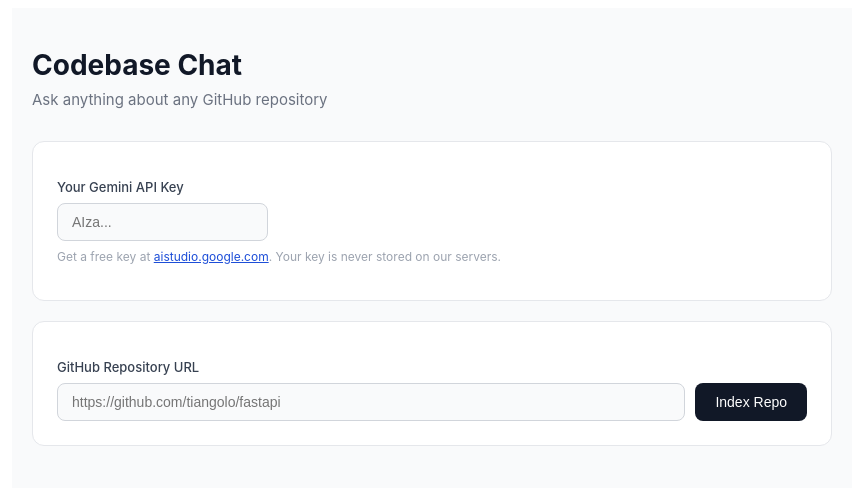
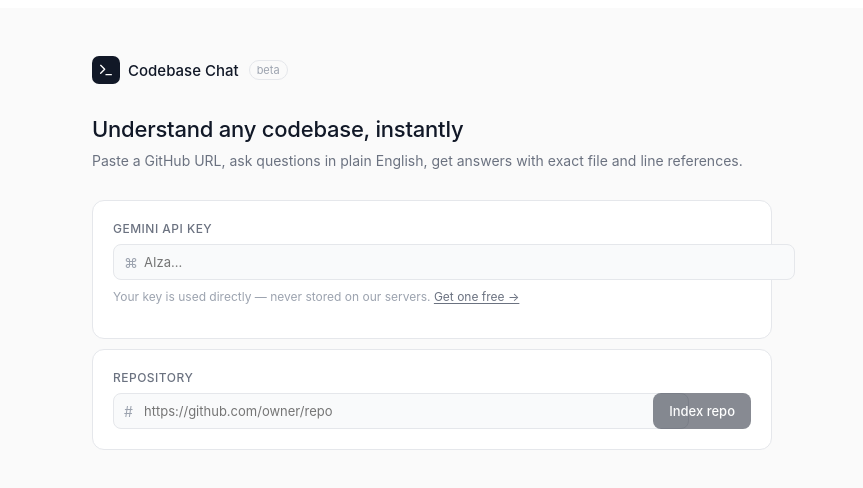
Before and after one commit to yaswanth891/codebase-chat, a React app in the folder frontend/: page / in a window 1280 px wide. Shown: the top 488 px of the page, without its empty margins (208-1071 px from the left). Built offline with nearby package versions, Linux system fonts and the light colour scheme; the HTML template or start-up script is replaced by a standard one.

Commit message:
Redesign UI - clean minimal layout

```diff
--- a/frontend/src/App.jsx
+++ b/frontend/src/App.jsx
@@ -16,7 +16,6 @@ export default function App() {
     if (!githubUrl.trim() || !apiKey.trim()) return
     setIndexStatus("loading")
     setIndexInfo(null)
-
     try {
       const res = await axios.post(`${API}/index-github`, {
         github_url: githubUrl,
@@ -30,25 +29,23 @@ export default function App() {
     }
   }
 
-  async function handleAsk() {
-    if (!question.trim() || asking) return
-
-    const userMessage = { role: "user", text: question }
+  async function handleAsk(text) {
+    const q = text || question
+    if (!q.trim() || asking) return
+    const userMessage = { role: "user", text: q }
     setMessages(prev => [...prev, userMessage])
     setQuestion("")
     setAsking(true)
-
     try {
       const res = await axios.post(`${API}/query`, {
-        question,
+        question: q,
         api_key: apiKey
       })
-      const botMessage = {
+      setMessages(prev => [...prev, {
         role: "bot",
         text: res.data.answer,
         sources: res.data.sources
-      }
-      setMessages(prev => [...prev, botMessage])
+      }])
     } catch (err) {
       setMessages(prev => [...prev, {
         role: "bot",
@@ -67,78 +64,137 @@ export default function App() {
     }
   }
 
+  const suggestions = [
+    "How does routing work?",
+    "What is the request lifecycle?",
+    "How are errors handled?",
+  ]
+
   return (
-    <div style={styles.container}>
-      <div style={styles.header}>
-        <h1 style={styles.title}>Codebase Chat</h1>
-        <p style={styles.subtitle}>Ask anything about any GitHub repository</p>
+    <div style={s.page}>
+      <div style={s.app}>
+
+        {/* Logo */}
+        <div style={s.logo}>
+          <div style={s.logoIcon}>
+            <svg width="16" height="16" viewBox="0 0 24 24" fill="none" stroke="currentColor" strokeWidth="2" strokeLinecap="round" strokeLinejoin="round">
+              <polyline points="4 17 10 11 4 5"/><line x1="12" y1="19" x2="20" y2="19"/>
+            </svg>
+          </div>
+          <span style={s.logoName}>Codebase Chat</span>
+          <span style={s.badge}>beta</span>
         </div>
 
-      {/* API Key Section */}
-      <div style={styles.card}>
-        <p style={styles.label}>Your Gemini API Key</p>
+        {/* Hero */}
+        <div style={s.hero}>
+          <h1 style={s.h1}>Understand any codebase, instantly</h1>
+          <p style={s.sub}>Paste a GitHub URL, ask questions in plain English, get answers with exact file and line references.</p>
+        </div>
+
+        {/* API Key */}
+        <div style={s.card}>
+          <div style={s.label}>Gemini API key</div>
+          <div style={s.inputWrap}>
+            <span style={s.inputIcon}>⌘</span>
             <input
-          style={styles.input}
+              style={s.input}
+              type="password"
               placeholder="AIza..."
               value={apiKey}
               onChange={e => setApiKey(e.target.value)}
-          type="password"
             />
-        <p style={styles.hint}>
-          Get a free key at <a href="https://aistudio.google.com" target="_blank" rel="noreferrer" style={styles.link}>aistudio.google.com</a>. Your key is never stored on our servers.
+          </div>
+          <p style={s.hint}>
+            Your key is used directly — never stored on our servers.{" "}
+            <a href="https://aistudio.google.com" target="_blank" rel="noreferrer" style={s.link}>
+              Get one free →
+            </a>
           </p>
         </div>
 
-      {/* Index Section */}
-      <div style={styles.card}>
-        <p style={styles.label}>GitHub Repository URL</p>
-        <div style={styles.row}>
+        {/* Index */}
+        <div style={s.card}>
+          <div style={s.label}>Repository</div>
+          <div style={s.row}>
+            <div style={s.inputWrap}>
+              <span style={s.inputIcon}>#</span>
               <input
-            style={styles.input}
-            placeholder="https://github.com/tiangolo/fastapi"
+                style={s.input}
+                type="text"
+                placeholder="https://github.com/owner/repo"
                 value={githubUrl}
                 onChange={e => setGithubUrl(e.target.value)}
                 disabled={indexStatus === "loading"}
               />
+            </div>
             <button
-            style={{ ...styles.button, opacity: indexStatus === "loading" ? 0.6 : 1 }}
+              style={{ ...s.btn, opacity: (indexStatus === "loading" || !apiKey.trim()) ? 0.5 : 1 }}
               onClick={handleIndex}
               disabled={indexStatus === "loading" || !apiKey.trim()}
             >
-            {indexStatus === "loading" ? "Indexing..." : "Index Repo"}
+              {indexStatus === "loading" ? "Indexing..." : "Index repo"}
             </button>
           </div>
 
           {indexStatus === "loading" && (
-          <p style={styles.statusBlue}>Cloning and indexing — this takes 1-2 minutes...</p>
+            <p style={s.statusText}>Cloning and indexing — takes 1–2 minutes...</p>
           )}
           {indexStatus === "success" && indexInfo && (
-          <p style={styles.statusGreen}>
-            ✓ Indexed {indexInfo.total_chunks} functions across {indexInfo.files_indexed} files in {indexInfo.repo}
+            <p style={s.statusText}>
+              ✓ Indexed {indexInfo.total_chunks} functions across {indexInfo.files_indexed} files in <strong>{indexInfo.repo}</strong>
             </p>
           )}
           {indexStatus === "error" && (
-          <p style={styles.statusRed}>Failed to index. Check your API key and GitHub URL.</p>
+            <p style={{ ...s.statusText, color: "#dc2626" }}>
+              Could not index. Check your API key and make sure the repo is public.
+            </p>
           )}
         </div>
 
-      {/* Chat Section */}
+        {/* Stats */}
+        {indexStatus === "success" && indexInfo && (
+          <div style={s.stats}>
+            {[
+              { val: indexInfo.total_chunks, label: "Functions indexed" },
+              { val: indexInfo.files_indexed, label: "Files scanned" },
+              { val: indexInfo.repo, label: "Active repo" },
+            ].map((stat, i) => (
+              <div key={i} style={s.stat}>
+                <div style={s.statVal}>{stat.val}</div>
+                <div style={s.statLabel}>{stat.label}</div>
+              </div>
+            ))}
+          </div>
+        )}
+
+        {/* Chat */}
         {indexStatus === "success" && (
-        <div style={styles.card}>
-          <div style={styles.messages}>
+          <div style={s.card}>
+
+            {/* Messages */}
+            <div style={s.chatArea}>
               {messages.length === 0 && (
-              <p style={styles.emptyChat}>
-                Ask anything — "How does routing work?", "What does X function do?"
-              </p>
+                <div style={s.emptyState}>
+                  <p style={s.emptyText}>Ask anything about the codebase</p>
+                  <div style={s.suggestions}>
+                    {suggestions.map((q, i) => (
+                      <button key={i} style={s.suggestion} onClick={() => handleAsk(q)}>
+                        {q}
+                      </button>
+                    ))}
+                  </div>
+                </div>
               )}
               {messages.map((msg, i) => (
-              <div key={i} style={msg.role === "user" ? styles.userMsg : styles.botMsg}>
-                <p style={styles.msgText}>{msg.text}</p>
+                <div key={i} style={msg.role === "user" ? s.msgUser : s.msgBot}>
+                  <div style={msg.role === "user" ? s.bubbleUser : s.bubbleBot}>
+                    {msg.text}
+                  </div>
                   {msg.sources && msg.sources.length > 0 && (
-                  <div style={styles.sources}>
-                    {msg.sources.map((s, j) => (
-                      <span key={j} style={styles.sourceChip}>
-                        {s.file.split("/").pop()} :: {s.function_name}() line {s.start_line}
+                    <div style={s.citations}>
+                      {msg.sources.map((src, j) => (
+                        <span key={j} style={s.cite}>
+                          {src.file.split("/").pop()} · {src.function_name}() line {src.start_line}
                         </span>
                       ))}
                     </div>
@@ -146,24 +202,31 @@ export default function App() {
                 </div>
               ))}
               {asking && (
-              <div style={styles.botMsg}>
-                <p style={styles.msgText}>Thinking...</p>
+                <div style={s.msgBot}>
+                  <div style={s.bubbleBot}>Thinking...</div>
                 </div>
               )}
             </div>
 
-          <div style={styles.row}>
+            <div style={s.divider} />
+
+            {/* Input */}
+            <div style={s.row}>
+              <div style={s.inputWrap}>
+                <span style={s.inputIcon}>›</span>
                 <input
-              style={styles.input}
-              placeholder="Ask a question about the codebase..."
+                  style={s.input}
+                  type="text"
+                  placeholder="Ask anything about the codebase..."
                   value={question}
                   onChange={e => setQuestion(e.target.value)}
                   onKeyDown={handleKeyDown}
                   disabled={asking}
                 />
+              </div>
               <button
-              style={{ ...styles.button, opacity: asking ? 0.6 : 1 }}
-              onClick={handleAsk}
+                style={{ ...s.btn, opacity: asking ? 0.5 : 1 }}
+                onClick={() => handleAsk()}
                 disabled={asking}
               >
                 Ask
@@ -171,79 +234,234 @@ export default function App() {
             </div>
           </div>
         )}
+
+      </div>
     </div>
   )
 }
 
-const styles = {
-  container: {
-    maxWidth: "800px",
+const s = {
+  page: {
+    backgroundColor: "#fafafa",
+    minHeight: "100vh",
+    padding: "0 16px",
+  },
+  app: {
+    maxWidth: "680px",
     margin: "0 auto",
-    padding: "40px 20px",
-    fontFamily: "-apple-system, BlinkMacSystemFont, 'Segoe UI', sans-serif",
-    backgroundColor: "#f9fafb",
-    minHeight: "100vh",
+    padding: "48px 0 80px",
+    fontFamily: "-apple-system, BlinkMacSystemFont, 'Inter', 'Segoe UI', sans-serif",
   },
-  header: { marginBottom: "32px" },
-  title: { fontSize: "28px", fontWeight: "700", color: "#111827", margin: "0 0 8px" },
-  subtitle: { fontSize: "15px", color: "#6b7280", margin: 0 },
+  logo: {
+    display: "flex",
+    alignItems: "center",
+    gap: "8px",
+    marginBottom: "32px",
+  },
+  logoIcon: {
+    width: "28px",
+    height: "28px",
+    backgroundColor: "#111827",
+    borderRadius: "7px",
+    display: "flex",
+    alignItems: "center",
+    justifyContent: "center",
+    color: "#ffffff",
+  },
+  logoName: {
+    fontSize: "15px",
+    fontWeight: "500",
+    color: "#111827",
+  },
+  badge: {
+    fontSize: "11px",
+    padding: "2px 7px",
+    borderRadius: "20px",
+    border: "1px solid #e5e7eb",
+    color: "#9ca3af",
+    marginLeft: "2px",
+  },
+  hero: { marginBottom: "28px" },
+  h1: {
+    fontSize: "22px",
+    fontWeight: "500",
+    color: "#111827",
+    margin: "0 0 8px",
+    letterSpacing: "-0.01em",
+  },
+  sub: {
+    fontSize: "14px",
+    color: "#6b7280",
+    lineHeight: "1.6",
+    margin: 0,
+  },
   card: {
     backgroundColor: "#ffffff",
     border: "1px solid #e5e7eb",
     borderRadius: "12px",
-    padding: "24px",
-    marginBottom: "20px",
+    padding: "20px",
+    marginBottom: "10px",
   },
-  label: { fontSize: "13px", fontWeight: "500", color: "#374151", marginBottom: "8px" },
-  hint: { fontSize: "12px", color: "#9ca3af", marginTop: "8px" },
-  link: { color: "#1d4ed8" },
-  row: { display: "flex", gap: "10px" },
+  label: {
+    fontSize: "12px",
+    fontWeight: "500",
+    color: "#6b7280",
+    marginBottom: "8px",
+    textTransform: "uppercase",
+    letterSpacing: "0.04em",
+  },
+  inputWrap: { position: "relative", flex: 1 },
+  inputIcon: {
+    position: "absolute",
+    left: "11px",
+    top: "50%",
+    transform: "translateY(-50%)",
+    fontSize: "14px",
+    color: "#9ca3af",
+    pointerEvents: "none",
+  },
   input: {
-    flex: 1,
-    padding: "10px 14px",
-    fontSize: "14px",
-    border: "1px solid #d1d5db",
+    width: "100%",
+    padding: "9px 12px 9px 30px",
+    fontSize: "13px",
+    border: "1px solid #e5e7eb",
     borderRadius: "8px",
+    backgroundColor: "#f9fafb",
+    color: "#111827",
     outline: "none",
-    backgroundColor: "#f9fafb",
+    fontFamily: "inherit",
   },
-  button: {
-    padding: "10px 20px",
-    fontSize: "14px",
+  hint: {
+    fontSize: "12px",
+    color: "#9ca3af",
+    marginTop: "8px",
+    lineHeight: "1.5",
+  },
+  link: {
+    color: "#6b7280",
+    textDecoration: "underline",
+    textUnderlineOffset: "2px",
+  },
+  row: { display: "flex", gap: "8px" },
+  btn: {
+    padding: "9px 16px",
+    fontSize: "13px",
     fontWeight: "500",
     backgroundColor: "#111827",
     color: "#ffffff",
     border: "none",
     borderRadius: "8px",
     cursor: "pointer",
+    whiteSpace: "nowrap",
+    fontFamily: "inherit",
   },
-  statusBlue: { fontSize: "13px", color: "#1d4ed8", marginTop: "10px" },
-  statusGreen: { fontSize: "13px", color: "#15803d", marginTop: "10px" },
-  statusRed: { fontSize: "13px", color: "#dc2626", marginTop: "10px" },
-  messages: { minHeight: "200px", maxHeight: "400px", overflowY: "auto", marginBottom: "16px" },
-  emptyChat: { fontSize: "13px", color: "#9ca3af", textAlign: "center", marginTop: "80px" },
-  userMsg: {
+  statusText: {
+    fontSize: "13px",
+    color: "#6b7280",
+    marginTop: "10px",
+    lineHeight: "1.5",
+  },
+  stats: {
+    display: "grid",
+    gridTemplateColumns: "repeat(3, 1fr)",
+    gap: "8px",
+    marginBottom: "10px",
+  },
+  stat: {
+    backgroundColor: "#ffffff",
+    border: "1px solid #e5e7eb",
+    borderRadius: "10px",
+    padding: "14px 16px",
+  },
+  statVal: {
+    fontSize: "18px",
+    fontWeight: "500",
+    color: "#111827",
+  },
+  statLabel: {
+    fontSize: "11px",
+    color: "#9ca3af",
+    marginTop: "3px",
+  },
+  chatArea: {
+    minHeight: "220px",
+    maxHeight: "380px",
+    overflowY: "auto",
+    marginBottom: "16px",
+  },
+  emptyState: {
+    paddingTop: "40px",
+    textAlign: "center",
+  },
+  emptyText: {
+    fontSize: "13px",
+    color: "#9ca3af",
+    marginBottom: "14px",
+  },
+  suggestions: {
+    display: "flex",
+    flexWrap: "wrap",
+    gap: "6px",
+    justifyContent: "center",
+  },
+  suggestion: {
+    fontSize: "12px",
+    padding: "6px 12px",
+    border: "1px solid #e5e7eb",
+    borderRadius: "20px",
+    color: "#6b7280",
+    backgroundColor: "transparent",
+    cursor: "pointer",
+    fontFamily: "inherit",
+  },
+  msgUser: {
+    display: "flex",
+    flexDirection: "column",
+    alignItems: "flex-end",
+    marginBottom: "12px",
+  },
+  msgBot: {
+    display: "flex",
+    flexDirection: "column",
+    alignItems: "flex-start",
+    marginBottom: "12px",
+  },
+  bubbleUser: {
     backgroundColor: "#111827",
     color: "#ffffff",
-    borderRadius: "12px 12px 4px 12px",
-    padding: "12px 16px",
-    marginBottom: "12px",
-    marginLeft: "60px",
+    padding: "10px 14px",
+    borderRadius: "12px 12px 3px 12px",
+    fontSize: "13px",
+    lineHeight: "1.6",
+    maxWidth: "85%",
   },
-  botMsg: {
+  bubbleBot: {
     backgroundColor: "#f3f4f6",
-    borderRadius: "12px 12px 12px 4px",
-    padding: "12px 16px",
-    marginBottom: "12px",
-    marginRight: "60px",
+    color: "#111827",
+    padding: "10px 14px",
+    borderRadius: "12px 12px 12px 3px",
+    fontSize: "13px",
+    lineHeight: "1.6",
+    maxWidth: "85%",
+    whiteSpace: "pre-wrap",
   },
-  msgText: { fontSize: "14px", lineHeight: "1.6", margin: "0 0 8px", color: "inherit", whiteSpace: "pre-wrap" },
-  sources: { display: "flex", flexWrap: "wrap", gap: "6px", marginTop: "8px" },
-  sourceChip: {
+  citations: {
+    display: "flex",
+    flexWrap: "wrap",
+    gap: "5px",
+    marginTop: "6px",
+  },
+  cite: {
     fontSize: "11px",
-    backgroundColor: "#e5e7eb",
-    color: "#374151",
-    padding: "3px 8px",
+    padding: "3px 9px",
+    border: "1px solid #e5e7eb",
     borderRadius: "20px",
+    color: "#6b7280",
+    backgroundColor: "#ffffff",
+  },
+  divider: {
+    height: "1px",
+    backgroundColor: "#f3f4f6",
+    margin: "0 0 16px",
   },
 }
```
Lines whose indentation alone changed are shown as unchanged.
